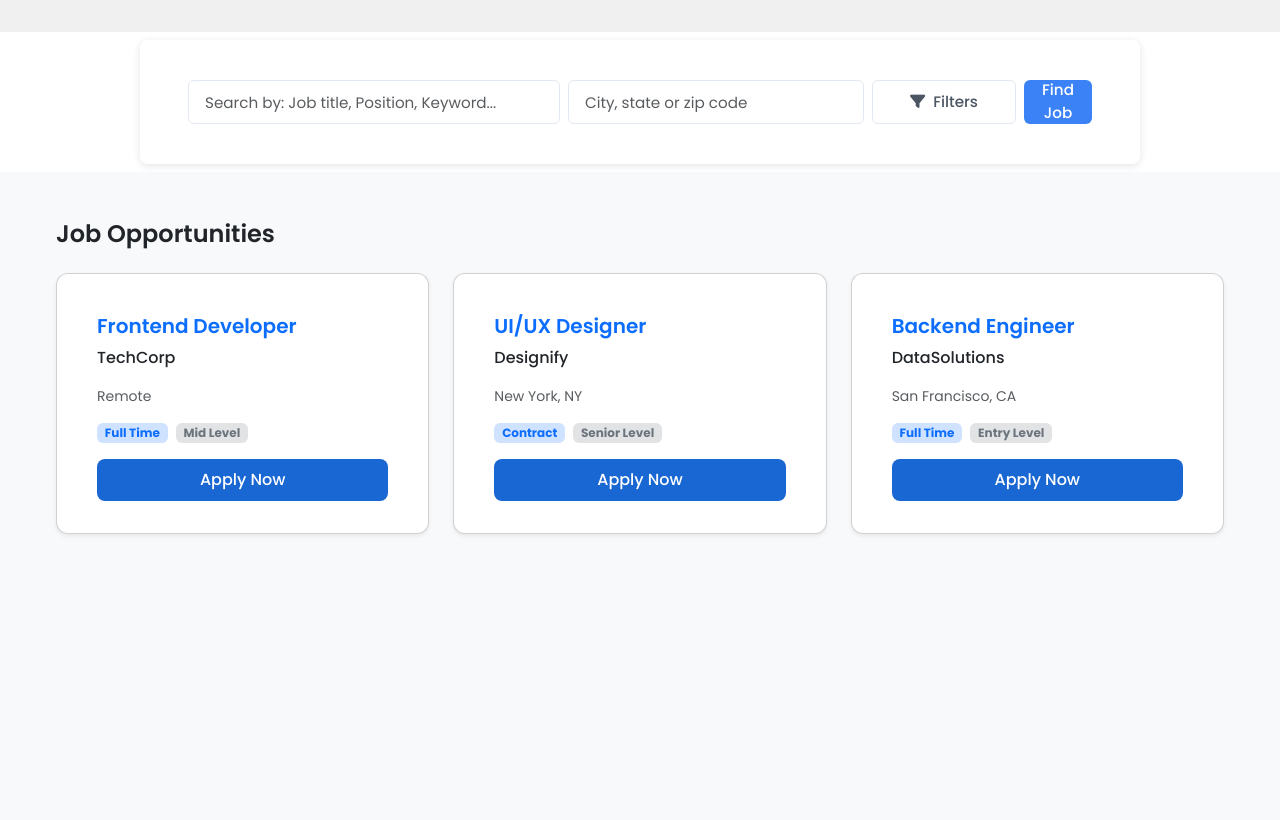
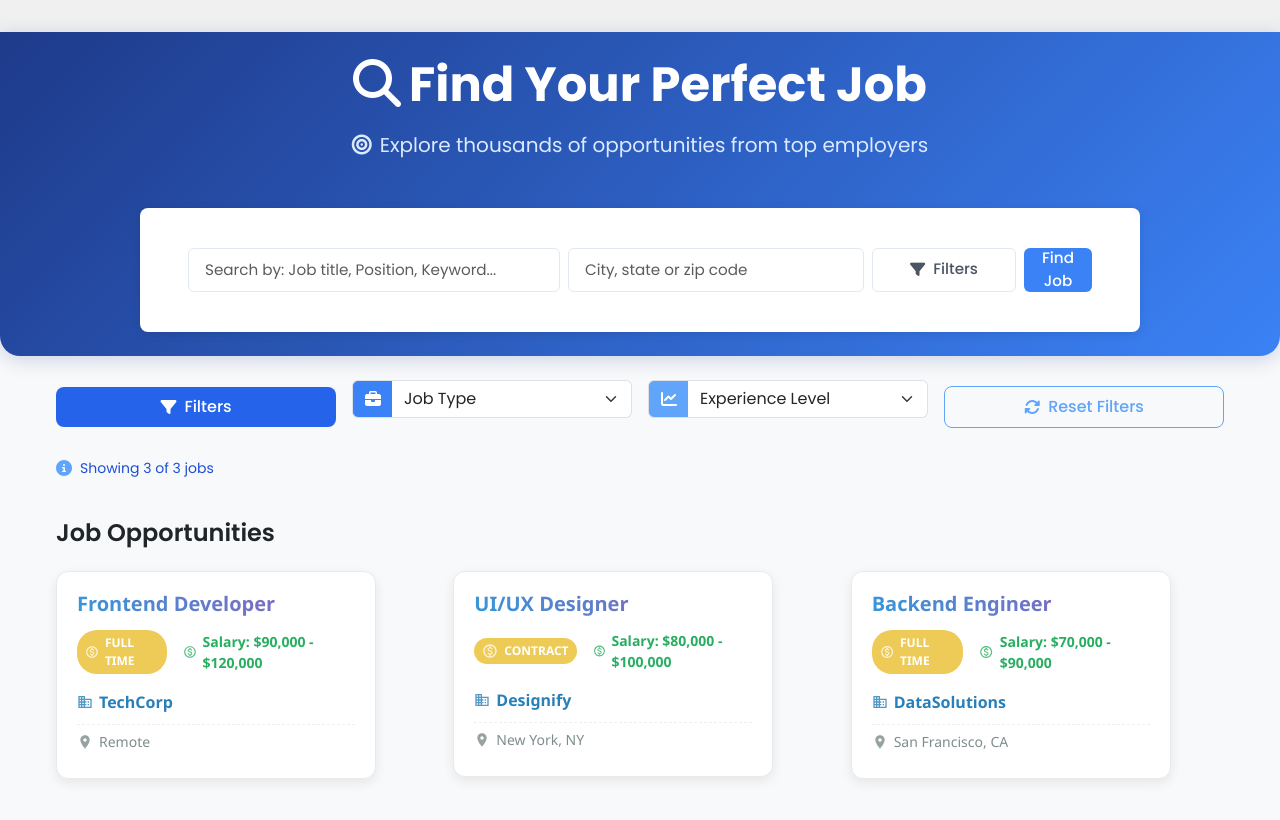
Before and after one commit to Mohamedmaged01/job-board, a Vue app in the folder front-end/job-board/: page /find-job in a window 1280 px wide. Shown: the top 820 px of the page. Built offline with nearby package versions, Linux system fonts and the light colour scheme; a small style sheet from the web is missing.

Commit message:
enhance design

```diff
--- a/front-end/job-board/src/components/FilterSidebar.vue
+++ b/front-end/job-board/src/components/FilterSidebar.vue
@@ -6,7 +6,7 @@
     aria-labelledby="filterSidebarLabel"
   >
     <div class="offcanvas-header">
-        <h5 class="offcanvas-title fw-semibold" id="filterSidebarLabel">Job Filters</h5>
+      <h5 class="offcanvas-title fw-semibold" id="filterSidebarLabel">Filters</h5>
       <button
         type="button"
         class="btn-close"
@@ -15,7 +15,52 @@
       ></button>
     </div>
     <div class="offcanvas-body">
+      <div class="mb-4">
+        <h6 class="fw-medium mb-3">Active Filters:</h6>
+        <div class="alert alert-light p-2 mb-3">
+          <div v-if="searchQuery">{{ searchQuery }}</div>
+          <div v-if="industryFilter">Industry: {{ industryFilter }}</div>
+          <div v-if="localJobTypeFilters.length > 0">
+            Job Type: {{ localJobTypeFilters.join(', ') }}
+          </div>
+          <div v-if="minSalary || maxSalary">
+            Salary: {{ minSalary ? `$${minSalary}` : '' }}{{ minSalary && maxSalary ? ' - ' : '' }}{{ maxSalary ? `$${maxSalary}` : '' }}
+          </div>
+          <div v-if="remoteOnly">Remote Only</div>
+          <div v-if="!searchQuery && !industryFilter && localJobTypeFilters.length === 0 && !minSalary && !maxSalary && !remoteOnly">
+            No active filters
+          </div>
+        </div>
+      </div>
+
       <form>
+        <div class="mb-4">
+          <h6 class="fw-medium mb-3">Search</h6>
+          <input
+            type="text"
+            class="form-control"
+            v-model="searchQuery"
+            placeholder="UI/UX Prague, Czech"
+            @input="emitFilters"
+          >
+        </div>
+
+        <div class="mb-4">
+          <h6 class="fw-medium mb-3">Industry</h6>
+          <select class="form-select" v-model="industryFilter" @change="emitFilters">
+            <option value="">All Category</option>
+            <option value="Developments">Developments</option>
+            <option value="Business">Business</option>
+            <option value="Finance & Accounting">Finance & Accounting</option>
+            <option value="IT & Software">IT & Software</option>
+            <option value="Office Productivity">Office Productivity</option>
+            <option value="Personal Development">Personal Development</option>
+            <option value="Design">Design</option>
+            <option value="Marketing">Marketing</option>
+            <option value="Photography & Video">Photography & Video</option>
+          </select>
+        </div>
+
         <div class="mb-4">
           <h6 class="fw-medium mb-3">Job Type</h6>
           <div class="form-check">
@@ -38,18 +83,7 @@
               id="jobTypePartTime"
               @change="emitFilters"
             />
-              <label class="form-check-label" for="jobTypePartTime">Part Time</label>
-            </div>
-            <div class="form-check">
-              <input
-                class="form-check-input"
-                type="checkbox"
-                value="Contract"
-                v-model="localJobTypeFilters"
-                id="jobTypeContract"
-                @change="emitFilters"
-              />
-              <label class="form-check-label" for="jobTypeContract">Contract</label>
+            <label class="form-check-label" for="jobTypePartTime">Part-Time</label>
           </div>
           <div class="form-check">
             <input
@@ -62,50 +96,81 @@
             />
             <label class="form-check-label" for="jobTypeInternship">Internship</label>
           </div>
-          </div>
-          <div class="mb-4">
-            <h6 class="fw-medium mb-3">Experience Level</h6>
           <div class="form-check">
             <input
               class="form-check-input"
               type="checkbox"
-                value="Entry Level"
-                v-model="localExperienceLevelFilters"
-                id="expEntryLevel"
+              value="Temporary"
+              v-model="localJobTypeFilters"
+              id="jobTypeTemporary"
               @change="emitFilters"
             />
-              <label class="form-check-label" for="expEntryLevel">Entry Level</label>
+            <label class="form-check-label" for="jobTypeTemporary">Temporary</label>
           </div>
           <div class="form-check">
             <input
               class="form-check-input"
               type="checkbox"
-                value="Mid Level"
-                v-model="localExperienceLevelFilters"
-                id="expMidLevel"
+              value="Contract"
+              v-model="localJobTypeFilters"
+              id="jobTypeContract"
               @change="emitFilters"
             />
-              <label class="form-check-label" for="expMidLevel">Mid Level</label>
+            <label class="form-check-label" for="jobTypeContract">Contract Base</label>
           </div>
-            <div class="form-check">
+        </div>
+
+        <div class="mb-4">
+          <h6 class="fw-medium mb-3">Salary (yearly)</h6>
+          <div class="d-flex mb-2">
+            <div class="me-2">
+              <label class="form-label small">Min:</label>
+              <input
+                type="text"
+                class="form-control"
+                v-model="minSalary"
+                placeholder="$70,000"
+                @input="emitFilters"
+              >
+            </div>
+            <div>
+              <label class="form-label small">Max:</label>
+              <input
+                type="text"
+                class="form-control"
+                v-model="maxSalary"
+                placeholder="$120,000"
+                @input="emitFilters"
+              >
+            </div>
+          </div>
+          <div class="btn-group-vertical w-100" role="group">
+            <button type="button" class="btn btn-outline-secondary text-start" @click="setSalaryRange(10, 100)">$10 - $100</button>
+            <button type="button" class="btn btn-outline-secondary text-start" @click="setSalaryRange(100, 1000)">$100 - $1,000</button>
+            <button type="button" class="btn btn-outline-secondary text-start" @click="setSalaryRange(1000, 10000)">$1,000 - $10,000</button>
+            <button type="button" class="btn btn-outline-secondary text-start" @click="setSalaryRange(10000, 100000)">$10,000 - $100,000</button>
+            <button type="button" class="btn btn-outline-secondary text-start" @click="setSalaryRange(100000, 0)">$100,000 Up</button>
+          </div>
+        </div>
+
+        <div class="form-check mb-4">
           <input
             class="form-check-input"
             type="checkbox"
-                value="Senior Level"
-                v-model="localExperienceLevelFilters"
-                id="expSeniorLevel"
+            id="remoteJob"
+            v-model="remoteOnly"
             @change="emitFilters"
-              />
-              <label class="form-check-label" for="expSeniorLevel">Senior Level</label>
+          >
+          <label class="form-check-label" for="remoteJob">Remote Job</label>
         </div>
-          </div>
+
         <button
           type="button"
           class="btn btn-primary w-100"
           data-bs-dismiss="offcanvas"
           @click="applyFilters"
         >
-            Apply Filters
+          Apply Filter
         </button>
       </form>
     </div>
@@ -122,38 +187,61 @@
       type: Array,
       default: () => [],
     },
-      experienceLevelFilters: {
-        type: Array,
-        default: () => [],
-      },
+    initialSearchQuery: {
+      type: String,
+      default: ''
+    }
   },
   setup(props, { emit }) {
     const localJobTypeFilters = ref([...props.jobTypeFilters]);
-      const localExperienceLevelFilters = ref([...props.experienceLevelFilters]);
+    const industryFilter = ref('');
+    const searchQuery = ref(props.initialSearchQuery);
+    const minSalary = ref('');
+    const maxSalary = ref('');
+    const remoteOnly = ref(false);
 
     // Sync props with local state
     watch(() => props.jobTypeFilters, (newVal) => {
       localJobTypeFilters.value = [...newVal];
     });
-      watch(() => props.experienceLevelFilters, (newVal) => {
-        localExperienceLevelFilters.value = [...newVal];
+    watch(() => props.initialSearchQuery, (newVal) => {
+      searchQuery.value = newVal;
     });
+
+    const setSalaryRange = (min, max) => {
+      minSalary.value = min === 0 ? '' : min.toString();
+      maxSalary.value = max === 0 ? '' : max.toString();
+      emitFilters();
+    };
 
     const emitFilters = () => {
       emit('update:jobTypeFilters', localJobTypeFilters.value);
-        emit('update:experienceLevelFilters', localExperienceLevelFilters.value);
+      emit('update:industryFilter', industryFilter.value);
+      emit('update:searchQuery', searchQuery.value);
+      emit('update:minSalary', minSalary.value);
+      emit('update:maxSalary', maxSalary.value);
+      emit('update:remoteOnly', remoteOnly.value);
     };
 
     const applyFilters = () => {
       emit('apply-filters', {
+        searchQuery: searchQuery.value,
         jobTypeFilters: localJobTypeFilters.value,
-          experienceLevelFilters: localExperienceLevelFilters.value,
+        industryFilter: industryFilter.value,
+        minSalary: minSalary.value,
+        maxSalary: maxSalary.value,
+        remoteOnly: remoteOnly.value
       });
     };
 
     return {
       localJobTypeFilters,
-        localExperienceLevelFilters,
+      industryFilter,
+      searchQuery,
+      minSalary,
+      maxSalary,
+      remoteOnly,
+      setSalaryRange,
       emitFilters,
       applyFilters,
     };
@@ -165,4 +253,15 @@
 .offcanvas {
   width: 300px !important;
 }
+.btn-group-vertical button {
+  text-align: left;
+  padding: 8px 12px;
+  border-radius: 0 !important;
+}
+.alert-light div {
+  margin-bottom: 4px;
+}
+.alert-light div:last-child {
+  margin-bottom: 0;
+}
 </style>
--- a/front-end/job-board/src/components/JobCard.vue
+++ b/front-end/job-board/src/components/JobCard.vue
@@ -1,17 +1,32 @@
 <template>
-    <div class="card h-100 shadow-sm">
-      <div class="card-body">
-        <h3 class="card-title h5 fw-semibold text-primary">{{ job.title }}</h3>
-        <p class="card-text text-dark fw-medium">{{ job.company }}</p>
-        <p class="card-text text-muted small">{{ job.location }}</p>
-        <div class="d-flex gap-2">
-          <span class="badge bg-primary-subtle text-primary">{{ job.type }}</span>
-          <span class="badge bg-secondary-subtle text-secondary">{{ job.experience }}</span>
+  <div class="job-card">
+    <h3 class="job-title">{{ job.title }}</h3>
+    <div class="job-details">
+      <span class="job-type">
+        <svg class="icon" viewBox="0 0 24 24" width="16" height="16">
+          <path fill="currentColor" d="M12 2C6.48 2 2 6.48 2 12s4.48 10 10 10 10-4.48 10-10S17.52 2 12 2zm0 18c-4.41 0-8-3.59-8-8s3.59-8 8-8 8 3.59 8 8-3.59 8-8 8zm.31-8.86c-1.77-.45-2.34-.94-2.34-1.67 0-.84.79-1.43 2.1-1.43 1.38 0 1.9.66 1.94 1.64h1.71c-.05-1.34-.87-2.57-2.49-2.97V5H10.9v1.69c-1.51.32-2.72 1.3-2.72 2.81 0 1.79 1.49 2.69 3.66 3.21 1.95.46 2.34 1.15 2.34 1.87 0 .53-.39 1.39-2.1 1.39-1.6 0-2.23-.72-2.32-1.64H8.04c.1 1.7 1.36 2.66 2.86 2.97V19h2.34v-1.67c1.52-.29 2.72-1.16 2.73-2.77-.01-2.2-1.9-2.96-3.66-3.42z"/>
+        </svg>
+        {{ job.type }}
+      </span>
+      <span class="job-salary">
+        <svg class="icon" viewBox="0 0 24 24" width="16" height="16">
+          <path fill="currentColor" d="M12 2C6.48 2 2 6.48 2 12s4.48 10 10 10 10-4.48 10-10S17.52 2 12 2zm0 18c-4.41 0-8-3.59-8-8s3.59-8 8-8 8 3.59 8 8-3.59 8-8 8zm.31-8.86c-1.77-.45-2.34-.94-2.34-1.67 0-.84.79-1.43 2.1-1.43 1.38 0 1.9.66 1.94 1.64h1.71c-.05-1.34-.87-2.57-2.49-2.97V5H10.9v1.69c-1.51.32-2.72 1.3-2.72 2.81 0 1.79 1.49 2.69 3.66 3.21 1.95.46 2.34 1.15 2.34 1.87 0 .53-.39 1.39-2.1 1.39-1.6 0-2.23-.72-2.32-1.64H8.04c.1 1.7 1.36 2.66 2.86 2.97V19h2.34v-1.67c1.52-.29 2.72-1.16 2.73-2.77-.01-2.2-1.9-2.96-3.66-3.42z"/>
+        </svg>
+        Salary: {{ job.salary }}
+      </span>
     </div>
-      </div>
-      <div class="card-footer bg-transparent border-0 pt-0">
-        <button class="btn btn-primary w-100" @click="applyToJob">Apply Now</button>
-      </div>
+    <p class="job-company">
+      <svg class="icon" viewBox="0 0 24 24" width="16" height="16">
+        <path fill="currentColor" d="M12 7V3H2v18h20V7H12zM6 19H4v-2h2v2zm0-4H4v-2h2v2zm0-4H4V9h2v2zm0-4H4V5h2v2zm4 12H8v-2h2v2zm0-4H8v-2h2v2zm0-4H8V9h2v2zm0-4H8V5h2v2zm10 12h-8v-2h2v-2h-2v-2h2v-2h-2V9h8v10zm-2-8h-2v2h2v-2zm0 4h-2v2h2v-2z"/>
+      </svg>
+      {{ job.company }}
+    </p>
+    <p class="job-location">
+      <svg class="icon" viewBox="0 0 24 24" width="16" height="16">
+        <path fill="currentColor" d="M12 2C8.13 2 5 5.13 5 9c0 5.25 7 13 7 13s7-7.75 7-13c0-3.87-3.13-7-7-7zm0 9.5c-1.38 0-2.5-1.12-2.5-2.5s1.12-2.5 2.5-2.5 2.5 1.12 2.5 2.5-1.12 2.5-2.5 2.5z"/>
+      </svg>
+      {{ job.location }}
+    </p>
   </div>
 </template>
 
@@ -22,22 +37,97 @@
     job: {
       type: Object,
       required: true,
-      },
-    },
-    methods: {
-      applyToJob() {
-        // Emit event or handle application logic
-        console.log(`Applying to ${this.job.title} at ${this.job.company}`);
-      },
-    },
-  };
+      default: () => ({
+        title: 'Junior Graphic Designer',
+        type: 'INTERNSHIP',
+        salary: '$20,000 - $25,000',
+        company: 'Google Inc.',
+        location: 'Dhaka, Bangladesh'
+      })
+    }
+  }
+}
 </script>
 
 <style scoped>
-  .card {
-    transition: box-shadow 0.2s;
+.job-card {
+  font-family: 'Segoe UI', Tahoma, Geneva, Verdana, sans-serif;
+  padding: 20px;
+  border: 1px solid #eaeaea;
+  border-radius: 12px;
+  max-width: 320px;
+  background: white;
+  box-shadow: 0 4px 12px rgba(0,0,0,0.08);
+  transition: transform 0.2s, box-shadow 0.2s;
 }
-  .card:hover {
-    box-shadow: 0 0.5rem 1rem rgba(0, 0, 0, 0.15) !important;
+
+.job-card:hover {
+  transform: translateY(-2px);
+  box-shadow: 0 6px 16px rgba(0,0,0,0.12);
+}
+
+.job-title {
+  font-size: 20px;
+  font-weight: 700;
+  color: #2c3e50;
+  margin: 0 0 14px 0;
+  background: linear-gradient(45deg, #3498db, #9b59b6);
+  -webkit-background-clip: text;
+  background-clip: text;
+  color: transparent;
+}
+
+.job-details {
+  display: flex;
+  gap: 16px;
+  margin-bottom: 16px;
+  align-items: center;
+}
+
+.job-type {
+  font-size: 12px;
+  font-weight: bold;
+  color: white;
+  text-transform: uppercase;
+  display: flex;
+  align-items: center;
+  gap: 6px;
+  padding: 4px 8px;
+  background-color: #eecb57;
+  border-radius: 20px;
+}
+
+.job-salary {
+  font-size: 14px;
+  font-weight: 600;
+  color: #27ae60;
+  display: flex;
+  align-items: center;
+  gap: 6px;
+}
+
+.job-company {
+  font-size: 16px;
+  font-weight: 600;
+  color: #2980b9;
+  margin: 0 0 10px 0;
+  display: flex;
+  align-items: center;
+  gap: 6px;
+}
+
+.job-location {
+  font-size: 14px;
+  color: #7f8c8d;
+  margin: 0;
+  display: flex;
+  align-items: center;
+  gap: 6px;
+  padding: 6px 0;
+  border-top: 1px dashed #ecf0f1;
+}
+
+.icon {
+  opacity: 0.8;
 }
 </style>
--- a/front-end/job-board/src/views/FindJob.vue
+++ b/front-end/job-board/src/views/FindJob.vue
@@ -1,19 +1,30 @@
 <template>
   <div class="min-vh-100 bg-light font-poppins">
     <!-- Hero Section -->
-      <section class="bg-white text-white py-2 py-md-7">
+    <section class="hero-section text-white py-4 py-md-7">
       <div class="container">
-          <!-- <h1 class="display-4 fw-semibold text-center mb-3">Find Your Perfect Job</h1> -->
-          <!-- <p class="lead text-center mb-4 opacity-75">Explore thousands of opportunities from top employers</p> -->
+        <div class="text-center mb-5">
+          <h1 class="display-5 fw-bold mb-3 text-white">
+            <i class="fas fa-search me-2"></i>Find Your Perfect Job
+          </h1>
+          <p class="lead mb-4 text-blue-100">
+            <i class="fas fa-bullseye me-2"></i>Explore thousands of opportunities from top employers
+          </p>
+        </div>
         <SearchBar
           v-model:searchQuery="searchQuery"
           v-model:locationQuery="locationQuery"
           @search="searchJobs"
         />
       </div>
-        <!-- <div class="col-12 col-md-3">
+    </section>
+
+    <!-- Filters Section -->
+    <section class="container py-4">
+      <div class="row g-3 align-items-center mb-4">
+        <div class="col-12 col-md-3">
           <button
-              class="btn btn-outline-primary w-100"
+            class="btn btn-blue-600 w-100 d-flex align-items-center justify-content-center"
             type="button"
             data-bs-toggle="offcanvas"
             data-bs-target="#filterSidebar"
@@ -21,24 +32,12 @@
           >
             <i class="fas fa-filter me-2"></i>Filters
           </button>
-          </div> -->
-      </section>
-
-      <!-- Filters Section -->
-      <section class="container py-4">
-        <div class="row g-3 align-items-center">
-          <!-- <div class="col-12 col-md-3">
-            <button
-              class="btn btn-outline-primary w-100"
-              type="button"
-              data-bs-toggle="offcanvas"
-              data-bs-target="#filterSidebar"
-              aria-controls="filterSidebar"
-            >
-              <i class="fas fa-filter me-2"></i>Filters
-            </button>
-          </div> -->
-          <!-- <div class="col-12 col-md-3">
+        </div>
+        <div class="col-12 col-md-3">
+          <div class="input-group">
+            <span class="input-group-text bg-blue-500 text-white">
+              <i class="fas fa-briefcase"></i>
+            </span>
             <select
               v-model="jobType"
               class="form-select"
@@ -51,8 +50,13 @@
               <option value="Contract">Contract</option>
               <option value="Internship">Internship</option>
             </select>
-          </div> -->
-          <!-- <div class="col-12 col-md-3">
+          </div>
+        </div>
+        <div class="col-12 col-md-3">
+          <div class="input-group">
+            <span class="input-group-text bg-blue-400 text-white">
+              <i class="fas fa-chart-line"></i>
+            </span>
             <select
               v-model="experienceLevel"
               class="form-select"
@@ -64,7 +68,20 @@
               <option value="Mid Level">Mid Level</option>
               <option value="Senior Level">Senior Level</option>
             </select>
-          </div> -->
+          </div>
+        </div>
+        <div class="col-12 col-md-3">
+          <button @click="resetFilters" class="btn btn-outline-blue-400 w-100">
+            <i class="fas fa-sync-alt me-2"></i>Reset Filters
+          </button>
+        </div>
+      </div>
+
+      <div class="d-flex align-items-center mb-3">
+        <i class="fas fa-info-circle me-2 text-blue-400"></i>
+        <small class="text-blue-700">
+          Showing {{ filteredJobs.length }} of {{ jobs.length }} jobs
+        </small>
       </div>
 
       <FilterSidebar
@@ -101,7 +118,7 @@
     const jobTypeFilters = ref([]);
     const experienceLevelFilters = ref([]);
 
-      // Sample job data (replace with API in production)
+    // Sample job data
     const jobs = ref([
       {
         id: 1,
@@ -110,6 +127,9 @@
         location: 'Remote',
         type: 'Full Time',
         experience: 'Mid Level',
+        salary: '$90,000 - $120,000',
+        posted: '2 days ago',
+        logo: 'https://via.placeholder.com/40'
       },
       {
         id: 2,
@@ -118,6 +138,9 @@
         location: 'New York, NY',
         type: 'Contract',
         experience: 'Senior Level',
+        salary: '$80,000 - $100,000',
+        posted: '1 week ago',
+        logo: 'https://via.placeholder.com/40'
       },
       {
         id: 3,
@@ -126,10 +149,12 @@
         location: 'San Francisco, CA',
         type: 'Full Time',
         experience: 'Entry Level',
+        salary: '$70,000 - $90,000',
+        posted: '3 days ago',
+        logo: 'https://via.placeholder.com/40'
       },
     ]);
 
-      // Filtered jobs
     const filteredJobs = computed(() => {
       return jobs.value.filter((job) => {
         const matchesSearch = job.title.toLowerCase().includes(searchQuery.value.toLowerCase()) ||
@@ -143,29 +168,24 @@
       });
     });
 
-      // Search function
     const searchJobs = (searchParams) => {
-        console.log('Searching jobs:', {
-          searchQuery: searchParams.searchQuery,
-          locationQuery: searchParams.locationQuery,
-          jobType: jobType.value,
-          experienceLevel: experienceLevel.value,
-          jobTypeFilters: jobTypeFilters.value,
-          experienceLevelFilters: experienceLevelFilters.value,
-        });
-        // Add API call here in production
+      console.log('Searching jobs:', searchParams);
     };
 
-      // Apply filters
     const applyFilters = (filterParams) => {
       if (filterParams) {
         jobTypeFilters.value = filterParams.jobTypeFilters;
         experienceLevelFilters.value = filterParams.experienceLevelFilters;
       }
-        console.log('Applying filters:', {
-          jobTypeFilters: jobTypeFilters.value,
-          experienceLevelFilters: experienceLevelFilters.value,
-        });
+    };
+
+    const resetFilters = () => {
+      searchQuery.value = '';
+      locationQuery.value = '';
+      jobType.value = '';
+      experienceLevel.value = '';
+      jobTypeFilters.value = [];
+      experienceLevelFilters.value = [];
     };
 
     return {
@@ -175,17 +195,81 @@
       experienceLevel,
       jobTypeFilters,
       experienceLevelFilters,
+      jobs,
       filteredJobs,
       searchJobs,
       applyFilters,
+      resetFilters,
     };
   },
 };
 </script>
 
 <style scoped>
-  /* Poppins font applied via CDN in index.html */
 .font-poppins {
   font-family: 'Poppins', sans-serif;
 }
+
+/* Blue Color Palette */
+.bg-blue-50 { background-color: #eff6ff; }
+.bg-blue-100 { background-color: #dbeafe; }
+.bg-blue-200 { background-color: #bfdbfe; }
+.bg-blue-300 { background-color: #93c5fd; }
+.bg-blue-400 { background-color: #60a5fa; }
+.bg-blue-500 { background-color: #3b82f6; }
+.bg-blue-600 { background-color: #2563eb; }
+.bg-blue-700 { background-color: #1d4ed8; }
+.bg-blue-800 { background-color: #1e40af; }
+.bg-blue-900 { background-color: #1e3a8a; }
+
+.text-blue-100 { color: #dbeafe; }
+.text-blue-400 { color: #60a5fa; }
+.text-blue-500 { color: #3b82f6; }
+.text-blue-600 { color: #2563eb; }
+.text-blue-700 { color: #1d4ed8; }
+.text-blue-800 { color: #1e40af; }
+
+.btn-blue-600 {
+  background-color: #2563eb;
+  color: white;
+  border: none;
+}
+
+.btn-blue-600:hover {
+  background-color: #1d4ed8;
+}
+
+.btn-outline-blue-400 {
+  color: #60a5fa;
+  border-color: #60a5fa;
+}
+
+.btn-outline-blue-400:hover {
+  background-color: #60a5fa;
+  color: white;
+}
+
+.hero-section {
+  background: linear-gradient(135deg, #1e3a8a 0%, #3b82f6 100%);
+  border-radius: 0 0 20px 20px;
+  box-shadow: 0 4px 20px rgba(30, 58, 138, 0.2);
+}
+
+.job-card {
+  transition: all 0.3s ease;
+  border-left: 4px solid #3b82f6;
+}
+
+.job-card:hover {
+  transform: translateY(-3px);
+  box-shadow: 0 5px 15px rgba(59, 130, 246, 0.15);
+}
+
+.input-group-text {
+  border-right: none;
+}
+
+.form-select {
+  border-left: none;
+}
 </style>
```
Lines whose indentation alone changed are shown as unchanged.
